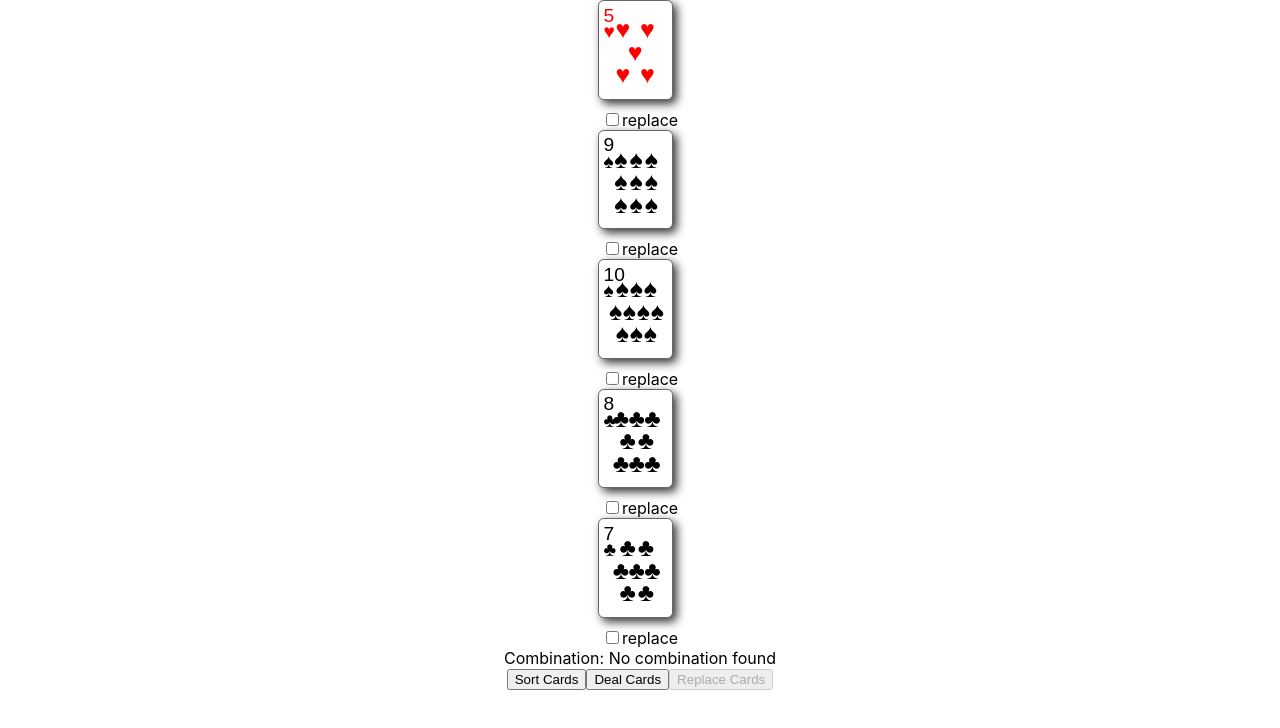
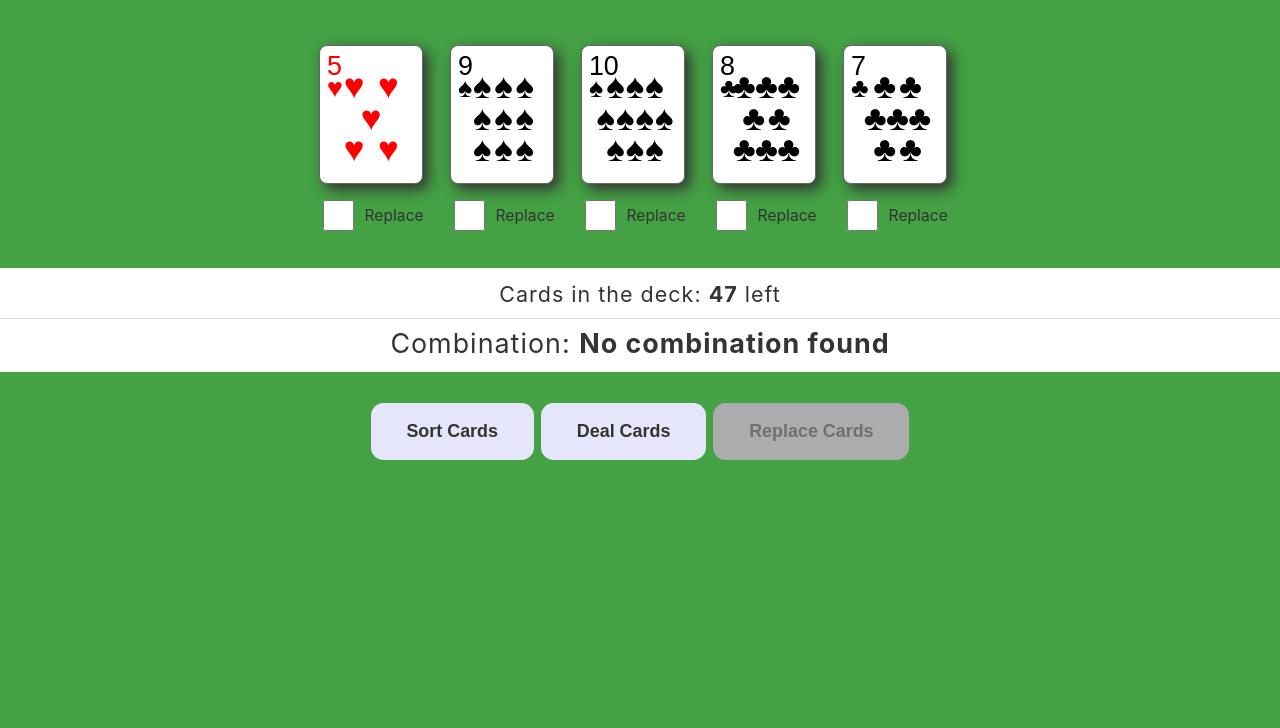
Before and after one commit to cvlost/homework-52, a React (Create React App) app: page / in a window 1280 px wide. Both pictures are taken after a click on the button "Deal Cards". Shown: the top 728 px of the page. Built offline with nearby package versions, Linux system fonts and the light colour scheme.

Commit message:
Added new style

```diff
--- a/src/App.css
+++ b/src/App.css
@@ -1,3 +1,121 @@
+body {
+    min-height: 100vh;
+    background-color: #44a144;
+    color: #343434;
+    user-select: none;
+}
+
 .App {
-  text-align: center;
+    text-align: center;
+    position: relative;
+    min-height: 100vh;
 }
+
+.App > .btn {
+    font-size: 1.2em;
+    position: absolute;
+    top: 50%;
+    left: 50%;
+    transform: translate(-50%, -100%);
+}
+
+.cards-container {
+    display: flex;
+    justify-content: center;
+    padding: 2em .5em 0;
+    flex-wrap: wrap;
+}
+
+.card-wrapper {
+    margin: 0 .3em 1.5em;
+}
+
+.info {
+    font-size: 1.2em;
+    margin-bottom: 1em;
+    background-color: white;
+    padding: .5em 0;
+    letter-spacing: 1px;
+}
+
+.info-deck {
+    font-size: .8em;
+    padding-bottom: .5em;
+    border-bottom: 1px solid gainsboro;
+}
+
+.info-combo {
+    padding-top: .3em;
+}
+
+.info span {
+    font-weight: bold;
+}
+
+.replace-label {
+    font-size: .7em;
+    display: flex;
+    justify-content: flex-start;
+    align-items: center;
+    cursor: pointer;
+}
+
+.replace-input {
+    --size: 2.3em;
+    width: var(--size);
+    height: var(--size);
+    margin-right: .8em;
+    transition: box-shadow .2s;
+}
+
+.replace-input:checked {
+    box-shadow: 0 0 1.2em white;
+}
+
+.replace-input:checked + span {
+    font-weight: bold;
+}
+
+.btn {
+    display: inline-block;
+    padding: 1em 2em;
+    background-color: lavender;
+    outline: none;
+    border: none;
+    margin: .2em .2em;
+    font-weight: bold;
+    font-size: 0.8em;
+    color: inherit;
+    transition: background-color .2s, box-shadow .1s, color .2s;
+    border-radius: .7em;
+}
+
+.btn:not(:disabled) {
+    cursor: pointer;
+}
+
+.btn:disabled {
+    background-color: #acacac;
+    color: #707070;
+}
+
+.btn:not(:disabled):hover {
+    background-color: #b5b3f5;
+}
+
+.btn:not(:disabled):active {
+    box-shadow: 0 0 15px white;
+}
+
+@media (min-width: 900px) {
+    .playingCards.faceImages .card.rank-j,
+    .playingCards.faceImages .card.rank-q,
+    .playingCards.faceImages .card.rank-k {
+        background-repeat: no-repeat;
+        background-position: .5em 0;
+    }
+
+    .App {
+        font-size: 1.4em;
+    }
+}
--- a/src/App.tsx
+++ b/src/App.tsx
@@ -1,6 +1,6 @@
 import React, {useRef, useState} from 'react';
+import './cards.css';
 import './App.css';
-import './cards.css';
 import CardView from "./components/CardView/CardView";
 import Card from "./lib/Card";
 import CardDeck from "./lib/CardDeck";
@@ -60,16 +60,22 @@ function App() {
     setCards(pokerHand.sortedCards);
   };
 
-  const button = (<button onClick={getCards} disabled={(() => cardDeck.current.deck.length === 0)()}>
+  const button = (
+    <button
+      className="btn"
+      onClick={getCards}
+      disabled={(() => cardDeck.current.deck.length === 0)()}
+    >
       Deal Cards
     </button>);
 
-  if (cards.length === 0) return button;
+  if (cards.length === 0) return <div className="App">{button}</div>;
 
   console.log(pokerHand.comboCards);
 
   return (
     <div className="App faceImages playingCards">
+      <div className="cards-container">
         {cards.map((card, i) =>
           <CardView
             key={i}
@@ -80,10 +86,20 @@ function App() {
             isPartOfCombo={isPartOfCombo(card)}
           />
         )}
-      <div>Combination: {pokerHandCombo}</div>
-      <button onClick={() => sortCards()}>Sort Cards</button>
+      </div>
+      <div className="info">
+        <div className="info-deck">
+          Cards in the deck: <span>{cardDeck.current.deck.length}</span> left
+        </div>
+        <div className="info-combo">
+          Combination: <span>{pokerHandCombo}</span>
+        </div>
+      </div>
+      <div className="controls">
+        <button className="btn" onClick={() => sortCards()}>Sort Cards</button>
         {button}
-      <button disabled={isReplaceAvailable()} onClick={() => replaceCards()}>Replace Cards</button>
+        <button className="btn" disabled={isReplaceAvailable()} onClick={() => replaceCards()}>Replace Cards</button>
+      </div>
     </div>
   );
 }
--- a/src/components/CardView/CardView.css
+++ b/src/components/CardView/CardView.css
@@ -1,8 +1,15 @@
 .card {
-    transition: transform .5s, box-shadow .5s;
+    transition: transform .2s, box-shadow .3s, top .3s;
+    cursor: pointer;
+    position: relative;
+    top: 0;
+}
+
+.card-selected {
+    transform: scale(1.15);
 }
 
 .card-highlighted {
-    box-shadow: inset 0 0 1em green !important;
-    transform: scale(1.15);
+    box-shadow: inset 0 0 5px 6px #009bfe !important;
+    top: -.7em;
 }
--- a/src/components/CardView/CardView.tsx
+++ b/src/components/CardView/CardView.tsx
@@ -23,11 +23,11 @@ const suitMap: SuitMap = {
 };
 
 const CardView: React.FC<CardProps> = ({rank, suit, index, selectCard, isSelected, isPartOfCombo}) => {
-  const cardClass = `card rank-${rank.toLowerCase()} ${suit} ${isPartOfCombo ? 'card-highlighted' : ''}`;
+  const cardClass = `card rank-${rank.toLowerCase()} ${suit} ${isPartOfCombo ? 'card-highlighted' : ''} ${isSelected ? 'card-selected' : ''}`;
 
   return (
-    <div className="card-container">
-      <span className={cardClass}>
+    <div className="card-wrapper">
+      <span className={cardClass} onClick={() => selectCard(index)}>
         <span className="rank">{rank}</span>
         <span className="suit">{suitMap[suit]}</span>
       </span>
--- a/src/components/Checkbox/Checkbox.tsx
+++ b/src/components/Checkbox/Checkbox.tsx
@@ -11,13 +11,14 @@ interface CheckboxProps {
 const Checkbox: React.FC<CheckboxProps> = ({index, isChecked, changeCheckbox}) => {
   return (
     <div>
-      <label>
+      <label className="replace-label">
         <input
+          className="replace-input"
           type="checkbox"
           checked={isChecked}
           onChange={(e) => changeCheckbox(index)}
         />
-        replace
+        <span>Replace</span>
       </label>
     </div>
   );
```
Lines whose indentation alone changed are shown as unchanged.
